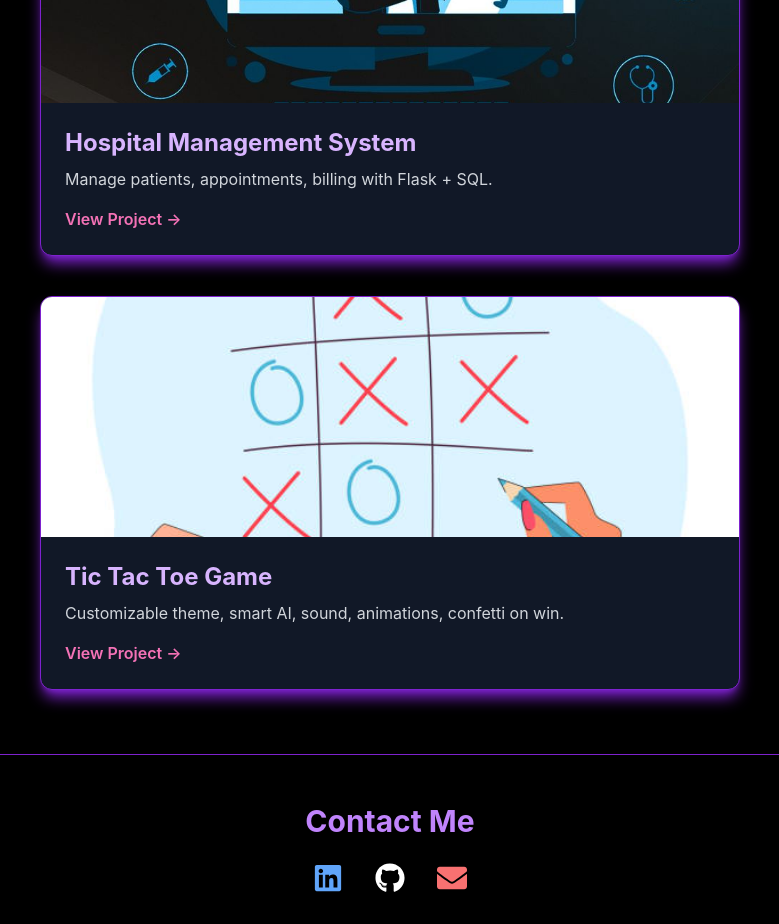
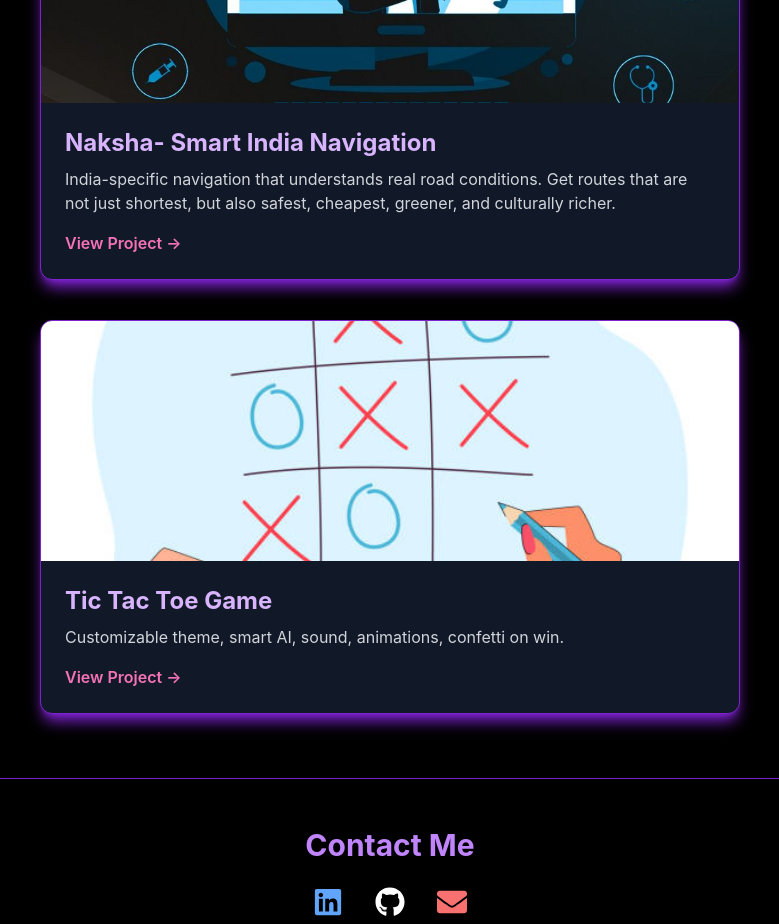
Before and after one commit to bhoomi2310/resume-website, a React (Vite) app: page / in a window 1280 px wide. Shown: the part 4960-5884 px from the top of the page, without its empty margins (250-1029 px from the left). Built offline with nearby package versions, Linux system fonts and the light colour scheme.

Commit message:
Modify Projects component with new project details
Updated project list and added a new project.

```diff
--- a/src/components/Projects.jsx
+++ b/src/components/Projects.jsx
@@ -19,10 +19,10 @@ const projects = [
     link: "https://weathernowwebsite.netlify.app/",
   },
   {
-    name: "Hospital Management System",
-    desc: "Manage patients, appointments, billing with Flask + SQL.",
+    name: "Naksha- Smart India Navigation",
+    desc: "India-specific navigation that understands real road conditions. Get routes that are not just shortest, but also safest, cheapest, greener, and culturally richer.",
     img: hospital,
-    link: "https://hospital-management-system-1-etht.onrender.com/",
+    link: "https://naksha-smart-india-navigation.vercel.app/",
   },
   {
     name: "Tic Tac Toe Game",
```
